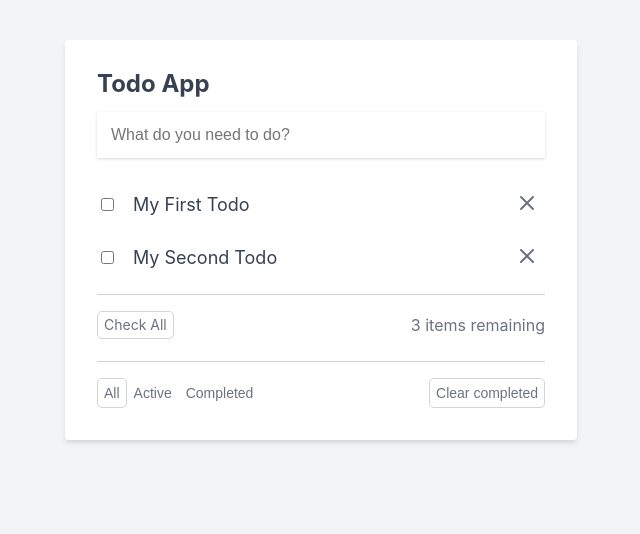
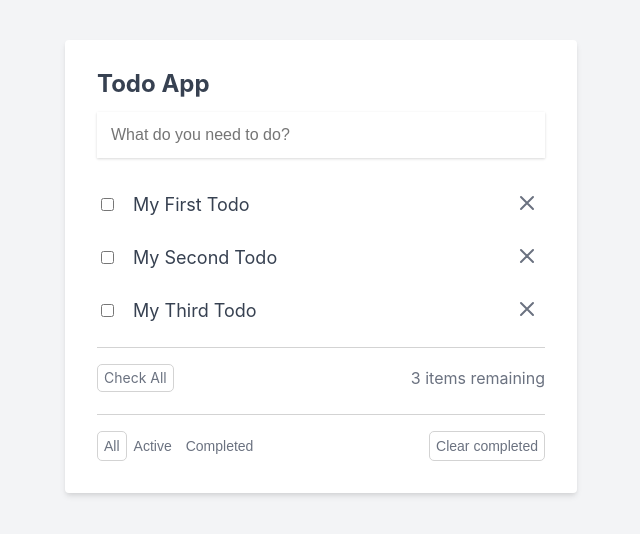
Before and after one commit to stevenchen99/todo_app, a React (Create React App) app: page / in a window 1280 px wide. Shown: the top 534 px of the page, without its empty margins (319-959 px from the left). Built offline with nearby package versions, Linux system fonts and the light colour scheme; data requests are answered from the project's data file; the HTML template or start-up script is replaced by a standard one.

Commit message:
Update Todo Item

```diff
--- a/src/App.js
+++ b/src/App.js
@@ -16,9 +16,9 @@ function App() {
       .then((todos) => setTodos(todos));
   }, []);
 
+  /*** Create Todo ***/
   let addTodo = (todo) => {
-    console.log(todo);
-    // Update data to server side
+    // Create data to server side
     fetch('http://localhost:3001/todos', {
       method: 'POST',
       headers: {
@@ -31,19 +31,35 @@ function App() {
     setTodos((prevState) => [...prevState, todo]);
   };
 
+  /*** Delete Todo ***/
   let deleteTodo = (todoId) => {
-    console.log(todoId);
     // Delete data in server side
     fetch(`http://localhost:3001/todos/${todoId}`, {
       method: 'DELETE',
-      headers: {
-        'Content-Type': 'application/json',
-      },
     });
     // Delete data in client side
     setTodos((prevState) => {
       return prevState.filter((todo) => {
-        return todo.id != todoId;
+        return todo.id !== todoId;
+      });
+    });
+  };
+
+  /*** Update Todo ***/
+  let updateTodo = (todo) => {
+    // Update data in server side
+    fetch(`http://localhost:3001/todos/${todo.id}`, {
+      method: 'PATCH',
+      headers: {
+        'Content-Type': 'application/json',
+      },
+      body: JSON.stringify(todo),
+    });
+    // Update data in client side
+    setTodos((prevState) => {
+      return prevState.map((t) => {
+        if (t.id == todo.id) return todo;
+        return t;
       });
     });
   };
@@ -53,7 +69,11 @@ function App() {
       <div className='todo-app'>
         <h2>Todo App</h2>
         <TodoForm addTodo={addTodo} />
-        <TodoList todos={todos} deleteTodo={deleteTodo} />
+        <TodoList
+          todos={todos}
+          deleteTodo={deleteTodo}
+          updateTodo={updateTodo}
+        />
         <CheckAllAndRemaining />
         <div className='other-buttons-container'>
           <TodoFilters />
--- a/src/components/Todo.js
+++ b/src/components/Todo.js
@@ -1,16 +1,46 @@
-import React from 'react';
+import React, { useState } from 'react';
 
-export default function Todo({ todo, deleteTodo }) {
+export default function Todo({ todo, deleteTodo, updateTodo }) {
+  let [isEdit, setIsEdit] = useState(false);
+  let [title, setTitle] = useState(todo.title);
+
+  let updateTodoHandler = (e) => {
+    e.preventDefault();
+
+    let updatedTodo = {
+      id: todo.id,
+      title,
+      completed: todo.completed,
+    };
+
+    updateTodo(updatedTodo);
+    setIsEdit(false);
+  };
+
   return (
     <li className='todo-item-container'>
       <div className='todo-item'>
         <input type='checkbox' />
-        <span
-          className={`todo-item-label ${todo.completed ? 'line-through' : ''}`}
-        >
-          {todo.title}
-        </span>
-        {/* <input type="text" className="todo-item-input" value="Go to Grocery" /> */}
+        {!isEdit && (
+          <span
+            onDoubleClick={() => setIsEdit(true)}
+            className={`todo-item-label ${
+              todo.completed ? 'line-through' : ''
+            }`}
+          >
+            {todo.title}
+          </span>
+        )}
+        <form onSubmit={updateTodoHandler}>
+          {isEdit && (
+            <input
+              onChange={(e) => setTitle(e.target.value)}
+              type='text'
+              className='todo-item-input'
+              value={title}
+            />
+          )}
+        </form>
       </div>
       <button className='x-button' onClick={() => deleteTodo(todo.id)}>
         <svg
--- a/src/components/TodoList.js
+++ b/src/components/TodoList.js
@@ -1,11 +1,16 @@
 import React from 'react';
 import Todo from './Todo.js';
 
-function TodoList({ todos, deleteTodo }) {
+function TodoList({ todos, deleteTodo, updateTodo }) {
   return (
     <ul className='todo-list'>
       {todos.map((todo) => (
-        <Todo todo={todo} key={todo.id} deleteTodo={deleteTodo} />
+        <Todo
+          todo={todo}
+          key={todo.id}
+          deleteTodo={deleteTodo}
+          updateTodo={updateTodo}
+        />
       ))}
     </ul>
   );
--- a/src/data/db.json
+++ b/src/data/db.json
@@ -9,6 +9,11 @@
       "id": "6fd1a5ce-c0bf-40d4-a919-0b29c3e2c016",
       "title": "My Second Todo",
       "completed": false
+    },
+    {
+      "id": "63f0a13f-c018-4666-8d58-a3be8be08b1d",
+      "title": "My Third Todo",
+      "completed": false
     }
   ]
 }
```
Also changed, not shown: 1 other file (tests, documents, lock files or other folders).
